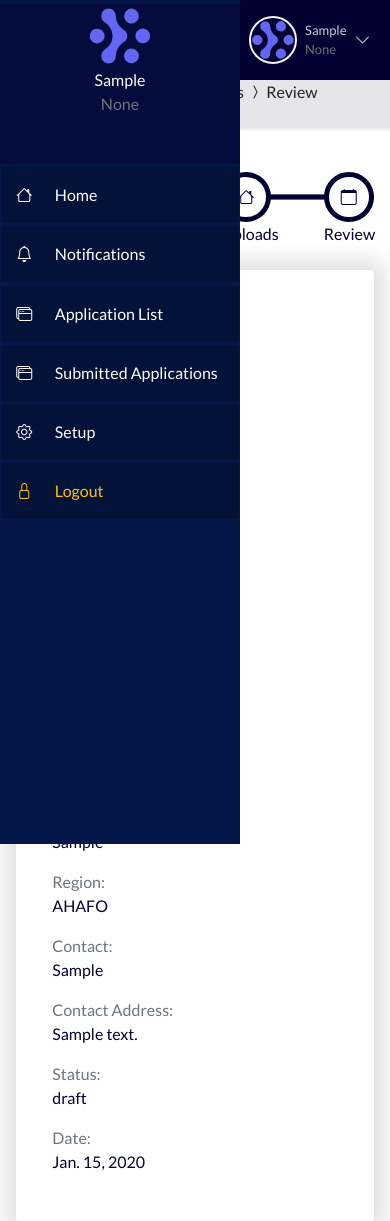
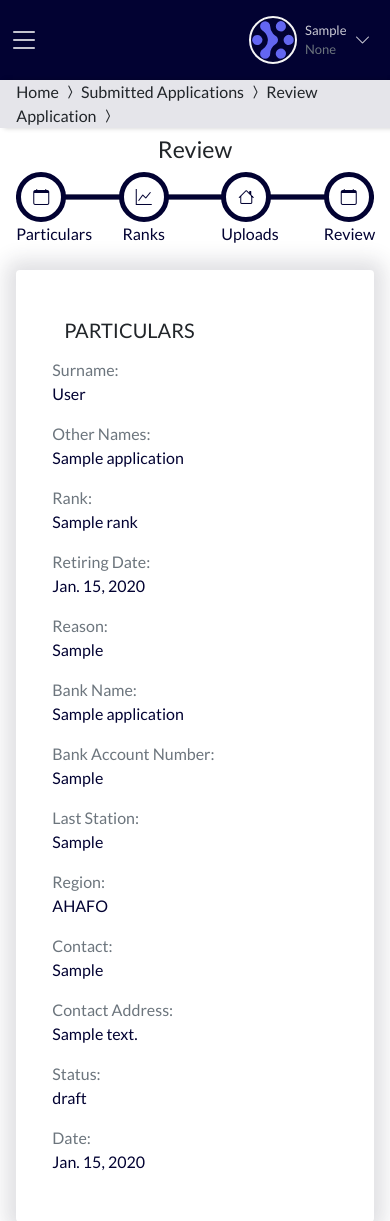
Before and after one commit to Bobby-gh/pension, a Django app: page /apply/review/1 in a window 390 px wide. Shown: the top 1221 px of the page. Run offline with Django 3.2, Linux system fonts and the light colour scheme; a user stored in the database is signed in; tables that the repository leaves empty hold one stand-in row (values such as "Sample post"); grey boxes marked "Sample" are stand-in pictures; data that the repository does not hold is empty; parts of the project's set-up code (start-up, migrations or seed data) failed here and were passed over; some libraries are stand-ins or nearby versions.

Commit message:
Fix: mobile navigation bar

```diff
--- a/dashboard/static/css/dashboard_style.css
+++ b/dashboard/static/css/dashboard_style.css
@@ -15,7 +15,7 @@ main .sidebar {
   min-height: 100vh;
   color: white;
   width: 15em;
-  min-width: 15em !important;
+  min-width: 15em;
 }
 
 main .sidebar * {
--- a/dashboard/static/css/dashboard_style.scss
+++ b/dashboard/static/css/dashboard_style.scss
@@ -18,7 +18,7 @@ main {
     min-height: 100vh;
     color: white;
     width: 15em;
-    min-width: 15em !important;
+    min-width: 15em;
 
     * {
       color: white;
--- a/dashboard/static/css/dashboard_style_res.css
+++ b/dashboard/static/css/dashboard_style_res.css
@@ -1,6 +1,7 @@
 @media all and (max-width: 480px) {
   .sidebar {
     width: 0vw !important;
+    min-width: 0 !important;
     z-index: 20;
     position: absolute;
     top: 0;
@@ -11,7 +12,7 @@
     transition: all 0.3s ease-in-out;
   }
   .sidebar.active {
-    width: 80vw !important;
+    width: 60vw !important;
   }
   .main-page {
     -webkit-box-flex: 1;
--- a/dashboard/static/css/dashboard_style_res.scss
+++ b/dashboard/static/css/dashboard_style_res.scss
@@ -2,6 +2,7 @@
 @media all and (max-width: 480px) {
   .sidebar {
     width: 0vw !important;
+    min-width: 0 !important;
     z-index: 20;
     position: absolute;
     top: 0;
@@ -11,7 +12,7 @@
     transition: all 0.3s ease-in-out;
 
     &.active {
-      width: 80vw !important;
+      width: 60vw !important;
     }
   }
   .main-page {
--- a/dashboard/utils/functions.py
+++ b/dashboard/utils/functions.py
@@ -12,7 +12,10 @@ logger = logging.getLogger("django")
 def send_sms(sms_id):
     config = SysConfig.objects.first()
     sms = Sms.objects.filter(id=sms_id).first()
-    if not sms or not config.send_sms: return
+    if not sms or not config.send_sms:
+        sms.response = "SMS disabled"
+        sms.save()
+        return False
     number = sms.number
     message = sms.message
     sender_id = config.sms_sender_id
```
Also changed, not shown: 2 other files.
